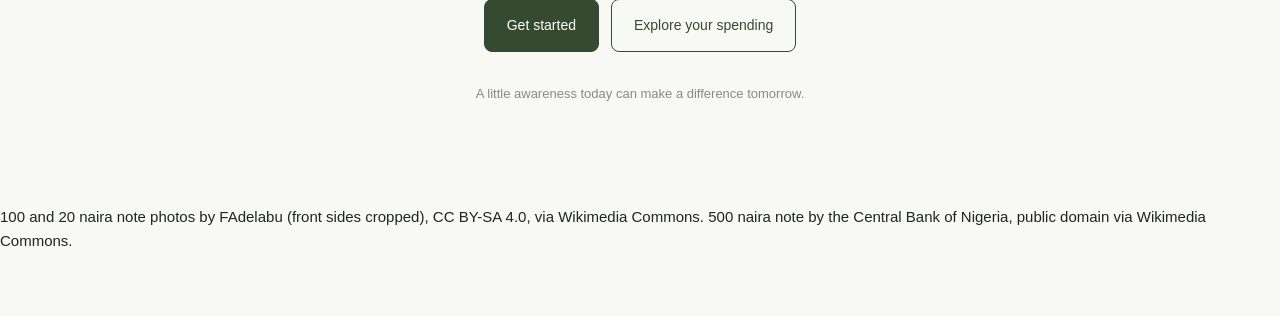
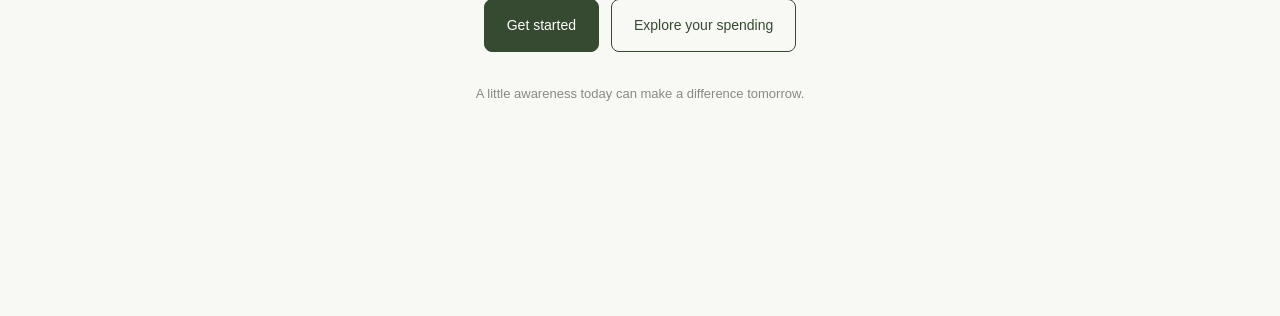
Before and after one commit to soma-grace/Baller, a FastAPI app: page / in a window 1280 px wide. Shown: the part 484-800 px from the top of the page. Run offline with FastAPI, Linux system fonts and the light colour scheme.

Commit message:
footer reference removed and minus in naira placement in corrected

```diff
--- a/main.py
+++ b/main.py
@@ -57,6 +57,15 @@ def money(value: Decimal | int | float | str) -> str:
 
 
 templates.env.filters["money"] = money
+
+
+def naira(value: Decimal | int | float | str) -> str:
+    amount = Decimal(value)
+    sign = "-" if amount < 0 else ""
+    return f"{sign}₦{abs(amount):,.2f}"
+
+
+templates.env.filters["naira"] = naira
 
 
 def current_user_id(request: Request, db: Session) -> int | None:
--- a/templates/index.html
+++ b/templates/index.html
@@ -13,18 +13,18 @@
         <span>Baller</span>
     </div>
 
-    <div class="money-note note-one"><img src="https://upload.wikimedia.org/wikipedia/commons/b/ba/Azikiwe_500_Naira_note.jpg" alt=""></div>
-    <div class="money-note note-two note-hundred"><img src="https://upload.wikimedia.org/wikipedia/commons/6/64/Nigerian_naira_note.jpg" alt=""></div>
-    <div class="money-note note-three note-twenty"><img src="https://upload.wikimedia.org/wikipedia/commons/6/6e/Nigerian_naira_note_%2880773%29.jpg" alt=""></div>
-    <div class="money-note note-four"><img src="https://upload.wikimedia.org/wikipedia/commons/b/ba/Azikiwe_500_Naira_note.jpg" alt=""></div>
-    <div class="money-note note-five note-hundred"><img src="https://upload.wikimedia.org/wikipedia/commons/6/64/Nigerian_naira_note.jpg" alt=""></div>
-    <div class="money-note note-six note-twenty"><img src="https://upload.wikimedia.org/wikipedia/commons/6/6e/Nigerian_naira_note_%2880773%29.jpg" alt=""></div>
-    <div class="money-note note-seven"><img src="https://upload.wikimedia.org/wikipedia/commons/b/ba/Azikiwe_500_Naira_note.jpg" alt=""></div>
-    <div class="money-note note-eight note-hundred"><img src="https://upload.wikimedia.org/wikipedia/commons/6/64/Nigerian_naira_note.jpg" alt=""></div>
-    <div class="money-note note-nine note-twenty"><img src="https://upload.wikimedia.org/wikipedia/commons/6/6e/Nigerian_naira_note_%2880773%29.jpg" alt=""></div>
-    <div class="money-note note-ten"><img src="https://upload.wikimedia.org/wikipedia/commons/b/ba/Azikiwe_500_Naira_note.jpg" alt=""></div>
-    <div class="money-note note-eleven note-hundred"><img src="https://upload.wikimedia.org/wikipedia/commons/6/64/Nigerian_naira_note.jpg" alt=""></div>
-    <div class="money-note note-twelve note-twenty"><img src="https://upload.wikimedia.org/wikipedia/commons/6/6e/Nigerian_naira_note_%2880773%29.jpg" alt=""></div>
+    <div class="money-note note-one"><img src="https://upload.wikimedia.org/wikipedia/commons/b/ba/Azikiwe_500_Naira_note.jpg" alt="500 naira note by the Central Bank of Nigeria, public domain, via Wikimedia Commons"></div>
+    <div class="money-note note-two note-hundred"><img src="https://upload.wikimedia.org/wikipedia/commons/6/64/Nigerian_naira_note.jpg" alt="100 naira note photo by FAdelabu (front side cropped), CC BY-SA 4.0, via Wikimedia Commons"></div>
+    <div class="money-note note-three note-twenty"><img src="https://upload.wikimedia.org/wikipedia/commons/6/6e/Nigerian_naira_note_%2880773%29.jpg" alt="20 naira note photo by FAdelabu (front side cropped), CC BY-SA 4.0, via Wikimedia Commons"></div>
+    <div class="money-note note-four"><img src="https://upload.wikimedia.org/wikipedia/commons/b/ba/Azikiwe_500_Naira_note.jpg" alt="500 naira note by the Central Bank of Nigeria, public domain, via Wikimedia Commons"></div>
+    <div class="money-note note-five note-hundred"><img src="https://upload.wikimedia.org/wikipedia/commons/6/64/Nigerian_naira_note.jpg" alt="100 naira note photo by FAdelabu (front side cropped), CC BY-SA 4.0, via Wikimedia Commons"></div>
+    <div class="money-note note-six note-twenty"><img src="https://upload.wikimedia.org/wikipedia/commons/6/6e/Nigerian_naira_note_%2880773%29.jpg" alt="20 naira note photo by FAdelabu (front side cropped), CC BY-SA 4.0, via Wikimedia Commons"></div>
+    <div class="money-note note-seven"><img src="https://upload.wikimedia.org/wikipedia/commons/b/ba/Azikiwe_500_Naira_note.jpg" alt="500 naira note by the Central Bank of Nigeria, public domain, via Wikimedia Commons"></div>
+    <div class="money-note note-eight note-hundred"><img src="https://upload.wikimedia.org/wikipedia/commons/6/64/Nigerian_naira_note.jpg" alt="100 naira note photo by FAdelabu (front side cropped), CC BY-SA 4.0, via Wikimedia Commons"></div>
+    <div class="money-note note-nine note-twenty"><img src="https://upload.wikimedia.org/wikipedia/commons/6/6e/Nigerian_naira_note_%2880773%29.jpg" alt="20 naira note photo by FAdelabu (front side cropped), CC BY-SA 4.0, via Wikimedia Commons"></div>
+    <div class="money-note note-ten"><img src="https://upload.wikimedia.org/wikipedia/commons/b/ba/Azikiwe_500_Naira_note.jpg" alt="500 naira note by the Central Bank of Nigeria, public domain, via Wikimedia Commons"></div>
+    <div class="money-note note-eleven note-hundred"><img src="https://upload.wikimedia.org/wikipedia/commons/6/64/Nigerian_naira_note.jpg" alt="100 naira note photo by FAdelabu (front side cropped), CC BY-SA 4.0, via Wikimedia Commons"></div>
+    <div class="money-note note-twelve note-twenty"><img src="https://upload.wikimedia.org/wikipedia/commons/6/6e/Nigerian_naira_note_%2880773%29.jpg" alt="20 naira note photo by FAdelabu (front side cropped), CC BY-SA 4.0, via Wikimedia Commons"></div>
 </div>
     <header class="navbar">
         <a class="logo" href="/">
@@ -55,12 +55,5 @@
             A little awareness today can make a difference tomorrow.
         </p>
     </main>
-    <footer class="asset-credit">
-        100 and 20 naira note photos by FAdelabu (front sides cropped),
-        <a href="https://creativecommons.org/licenses/by-sa/4.0/" target="_blank" rel="noreferrer">CC BY-SA 4.0</a>, via
-        <a href="https://commons.wikimedia.org/wiki/File:Nigerian_naira_note.jpg" target="_blank" rel="noreferrer">Wikimedia Commons</a>.
-        500 naira note by the Central Bank of Nigeria, public domain via
-        <a href="https://commons.wikimedia.org/wiki/File:Azikiwe_500_Naira_note.jpg" target="_blank" rel="noreferrer">Wikimedia Commons</a>.
-    </footer>
 </body>
 </html>
--- a/templates/transactions.html
+++ b/templates/transactions.html
@@ -85,7 +85,7 @@
                     <td>{{ expense.category|title }}</td>
                     <td>{{ expense.expense_date }}</td>
                     <td>{{ expense.expense_type|title }}</td>
-                    <td class="amount-cell">₦{{ expense.amount|money }}</td>
+                    <td class="amount-cell">{{ expense.amount|naira }}</td>
                 </tr>
                 {% else %}
                 <tr>
```
Also changed, not shown: templates/budgets.html (+5 -5 lines), templates/dashboard.html (+8 -8 lines).
